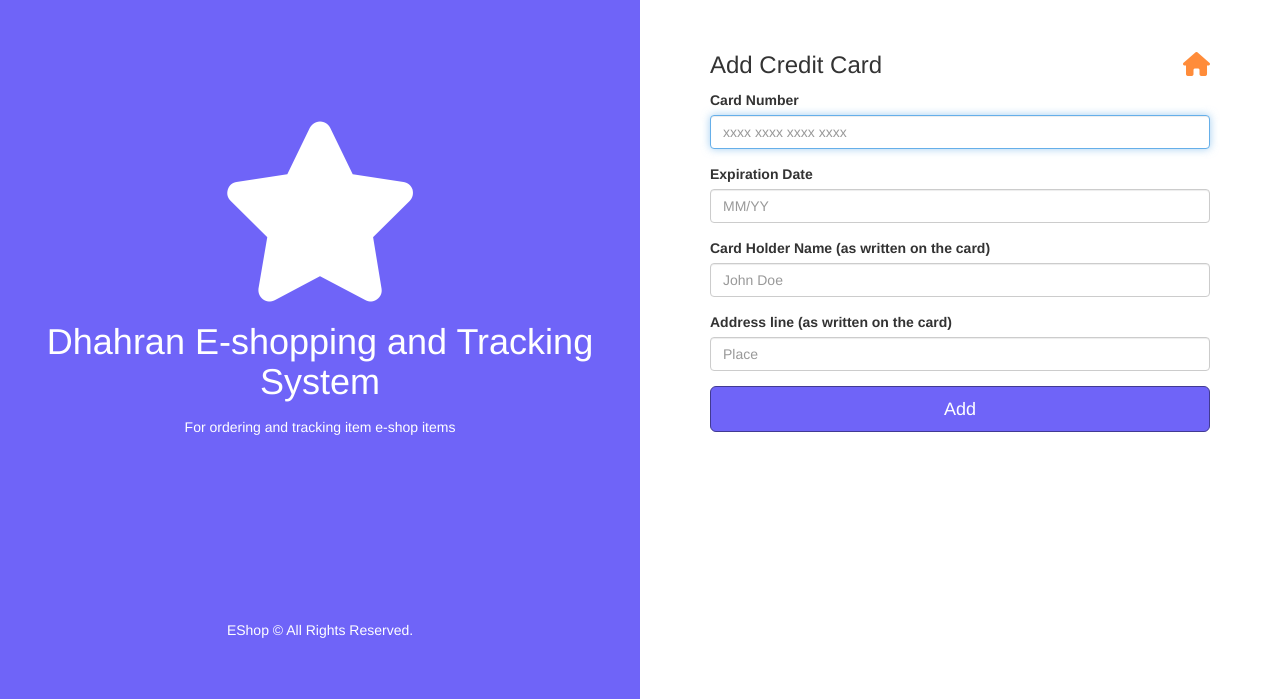
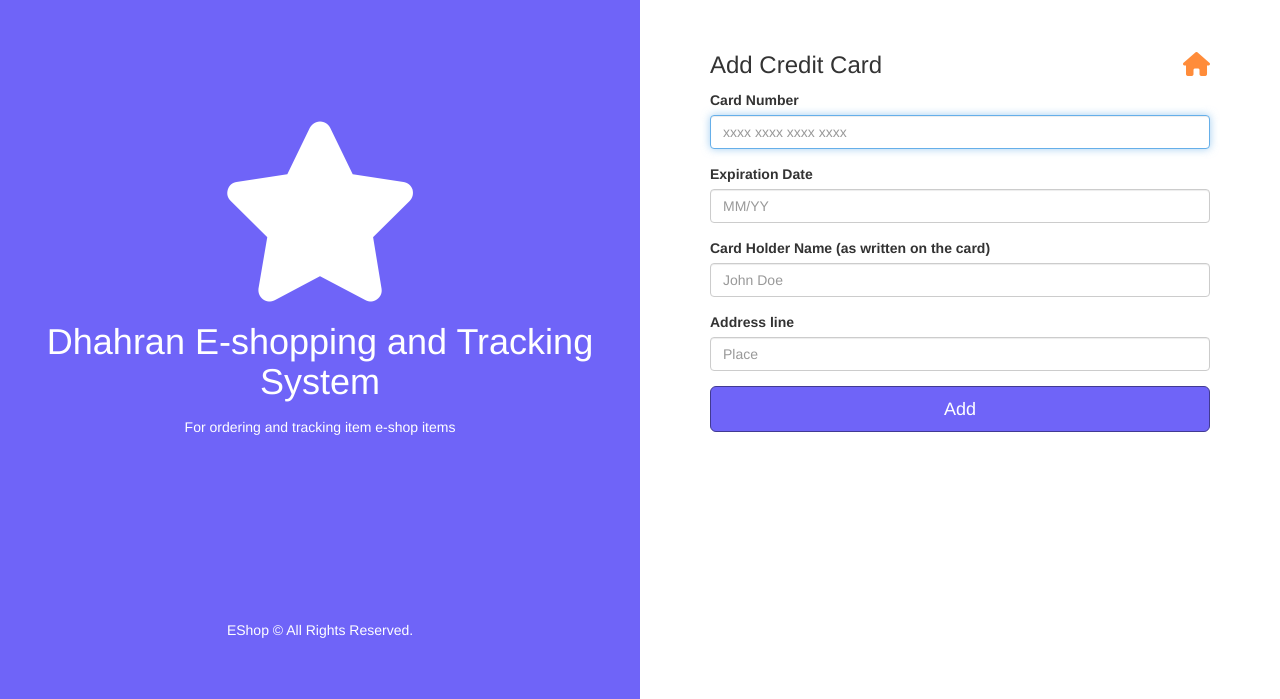
Before and after one commit to AbdulazizAlasiri/Auth0-Example, a Flask app: template templates/forms/credit_card.html in a window 1280 px wide. Shown: the top 699 px of the page. Run offline with Flask 2, Linux system fonts and the light colour scheme; the template is opened without the code that fills it: values that come from a table or form of the project are taken from there, others are empty; parts of the project's set-up code (start-up, migrations or seed data) failed here and were passed over; some libraries are stand-ins or nearby versions.

Commit message:
Final changes

```diff
--- a/forms.py
+++ b/forms.py
@@ -8,7 +8,7 @@ from datetime import date
 
 class CreditCardForm(Form):
     number = StringField(
-        'number', validators=[DataRequired(), Regexp(r'^[0-9]{12}$', message='Credit card number must be in the form of xxxx xxxx xxxx xxxx')]
+        'number', validators=[DataRequired(), Regexp(r'^[0-9]{16}\s*$', message='Credit card number must be in the form of xxxx xxxx xxxx xxxx')]
     )
 
     expiration = StringField(
@@ -35,7 +35,7 @@ class ProfileForm(Form):
 
     date_of_birth = DateField(
         'date_of_birth',
-        validators=[DataRequired(), ],
+        validators=[DataRequired(message='Please enter a valid date'), ],
 
         default=datetime.today().date().replace(year=datetime.today().date().year-13)
     )
--- a/templates/forms/credit_card.html
+++ b/templates/forms/credit_card.html
@@ -20,7 +20,7 @@
       {{ form.card_holder(class_ = 'form-control',placeholder='John Doe', autofocus = true) }}
     </div>
     <div class="form-group">
-      <label for="address">Address line (as written on the card)</label>
+      <label for="address">Address line </label>
       {{ form.address(class_ = 'form-control',placeholder='Place', autofocus = true) }}
     </div>
     <ul>
--- a/templates/layouts/main.html
+++ b/templates/layouts/main.html
@@ -5,8 +5,8 @@
   <title>{% block title %}{% endblock %}</title>
 
   <!-- meta -->
-  <meta name="description" content="">
-  <meta name="author" content="">
+  <meta name="description" content="SWE445 Project">
+  <meta name="author" content="Group 6">
   <meta name="viewport" content="width=device-width,initial-scale=1">
   <!-- /meta -->
 
```
